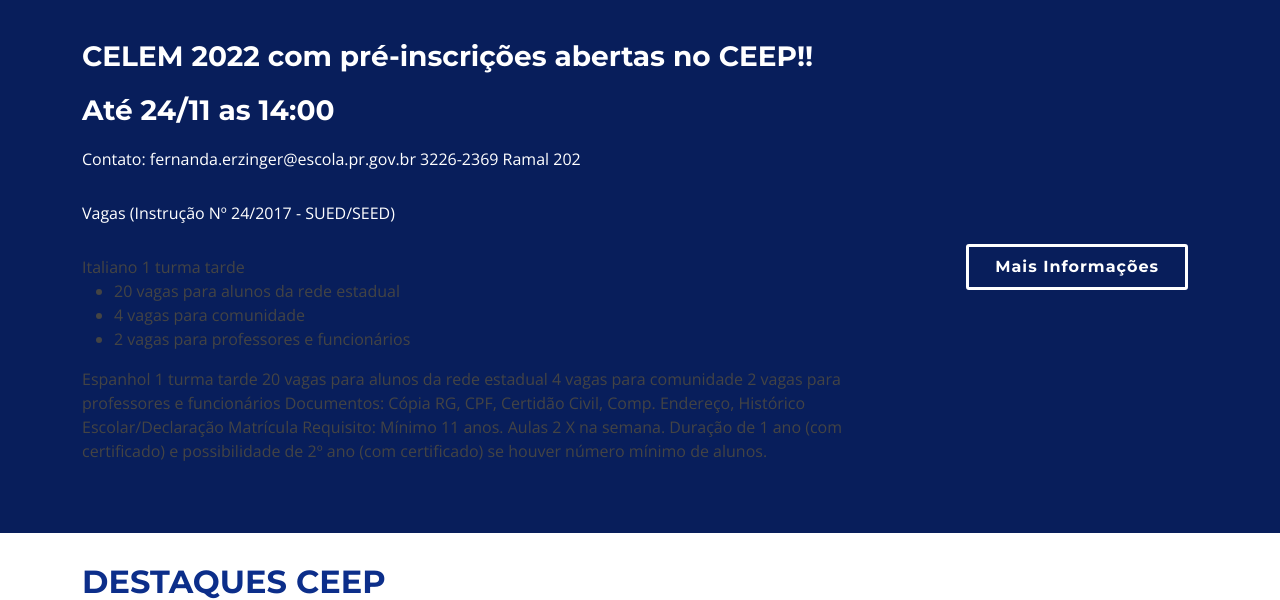
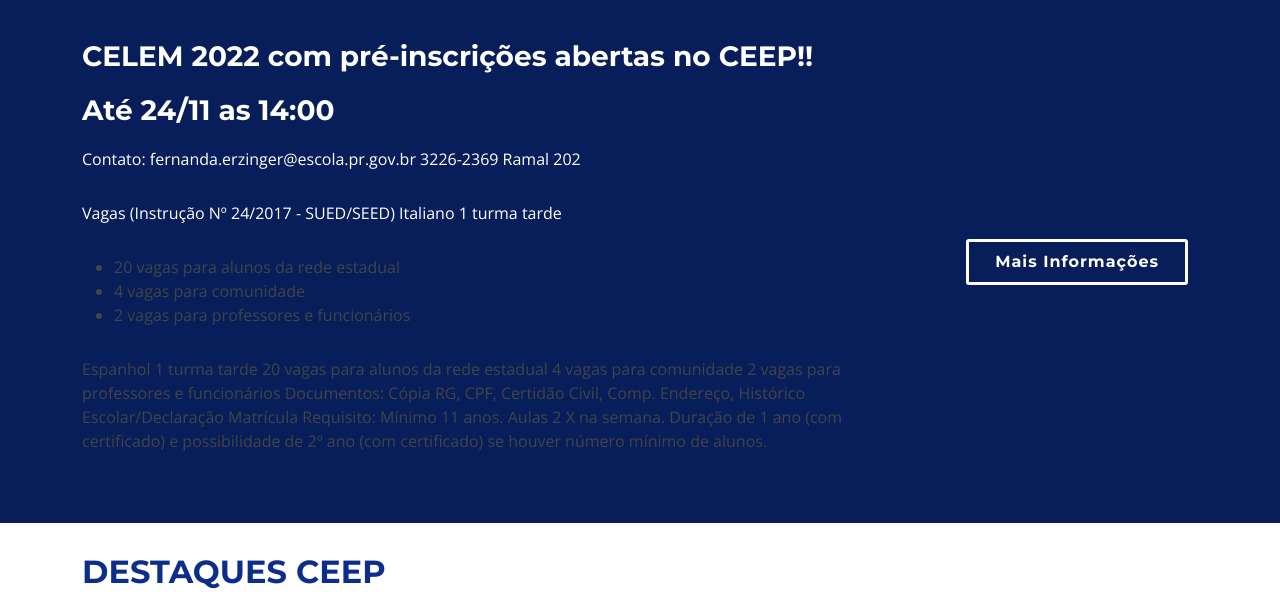
Before and after one commit to fabiogiacomel/ceep, a PHP site: page / in a window 1280 px wide. Shown: the part 600-1200 px from the top of the page. Run offline with PHP 8.4, Linux system fonts and the light colour scheme.

Commit message:
Update index.php

```diff
--- a/index.php
+++ b/index.php
@@ -121,14 +121,14 @@ TURMA DO TURNO NOTURNO JÁ ESTÁ AUTORIZADA PELA SEED.
                 <h3 class="cta-title">CELEM 2022 com pré-inscrições abertas no CEEP!!</h3>
                 <h4 class="cta-title">Até 24/11 as 14:00</h4>
                 <p class="cta-text">Contato: fernanda.erzinger@escola.pr.gov.br 3226-2369 Ramal 202</p>
-                <p class="cta-text">Vagas (Instrução Nº 24/2017 - SUED/SEED)</p>
+                <p class="cta-text">Vagas (Instrução Nº 24/2017 - SUED/SEED)
                   Italiano 1 turma tarde
                   <ul>
                   <li> 20 vagas para alunos da rede estadual</li>
                   <li> 4 vagas para comunidade</li>
                   <li> 2 vagas para professores e funcionários</li>
                   </ul>
-
+                  </p>
                   Espanhol 1 turma tarde
                   20 vagas para alunos da rede estadual
                   4 vagas para comunidade
```
